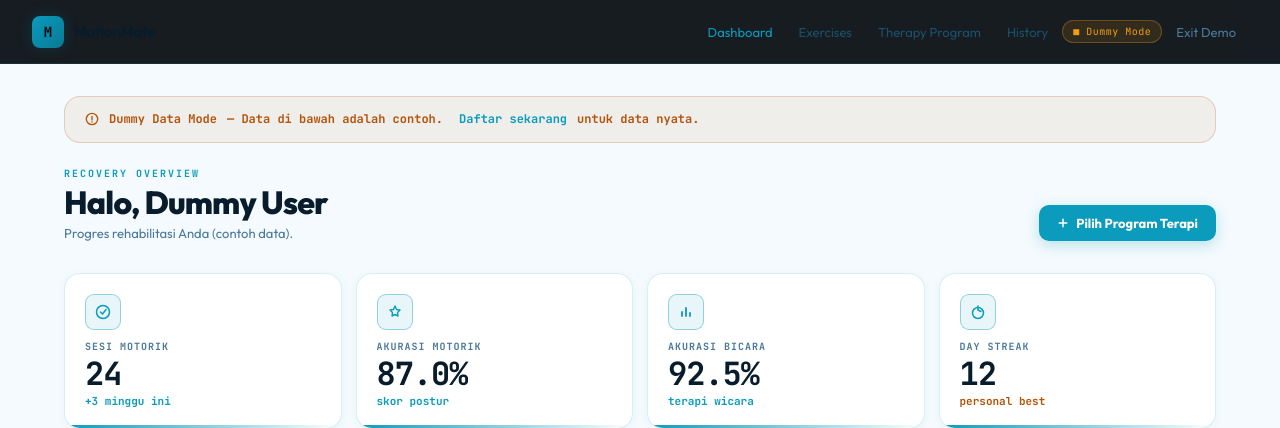
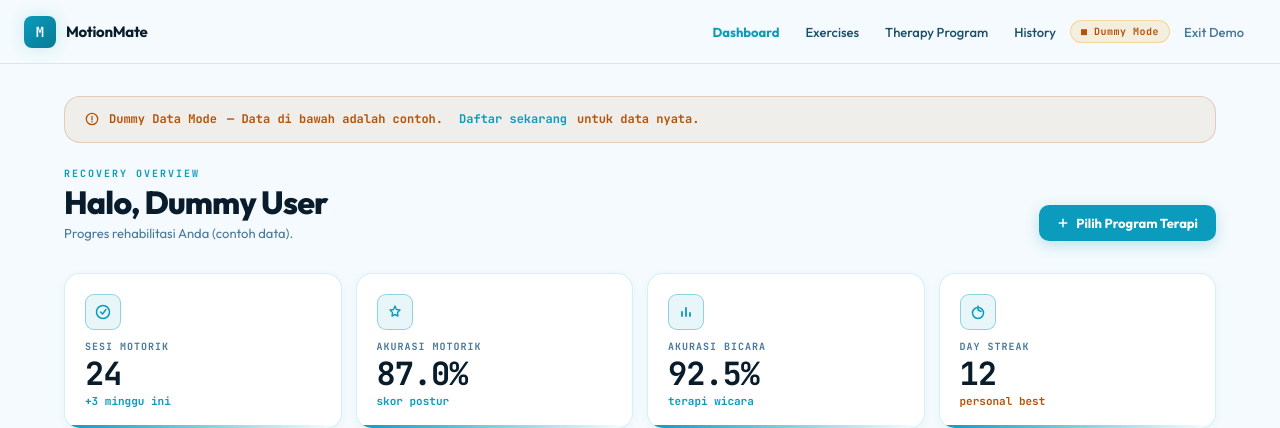
Before and after one commit to evan-william/motionmate, a Flask app: page /dashboard/ in a window 1280 px wide. Shown: the top 428 px of the page. Run offline with Flask 3, Linux system fonts and the light colour scheme; the visitor is signed in with stand-in values (Sample User, id 1).

Commit message:
updates header

```diff
--- a/templates/partials/nav.html
+++ b/templates/partials/nav.html
@@ -7,8 +7,8 @@
     position: fixed; top: 0; left: 0; right: 0; z-index: 100;
     height: var(--nav-h);
     display: flex; align-items: center; justify-content: space-between;
-    padding: 0 2rem;
-    background: rgba(4,9,15,0.92);
+    padding: 0 1.5rem;
+    background: rgba(244,250,253,0.96); /* TERANG SEPERTI THEME */
     backdrop-filter: blur(20px);
     -webkit-backdrop-filter: blur(20px);
     border-bottom: 1px solid var(--border);
@@ -21,7 +21,7 @@
   .mm-nav__logo-mark {
     width: 32px; height: 32px;
     background: linear-gradient(135deg, var(--blue), var(--blue-dark));
-    color: #04090f;
+    color: #fff;
     display: grid; place-items: center;
     font-family: var(--font-mono); font-weight: 700; font-size: 14px;
     border-radius: 8px;
@@ -31,35 +31,37 @@
   .mm-nav__logo-text {
     font-weight: 700; font-size: 15px; letter-spacing: -0.3px;
     white-space: nowrap;
+    color: var(--white);
   }
   .mm-nav__links {
     display: flex; align-items: center; gap: 2px;
   }
   .mm-nav__link {
     color: var(--text-sub); text-decoration: none;
-    font-size: 13px; font-weight: 400;
+    font-size: 13px; font-weight: 500;
     padding: 7px 12px; border-radius: 7px;
     transition: color 0.2s, background 0.2s;
     white-space: nowrap;
   }
-  .mm-nav__link:hover { color: var(--white); background: rgba(255,255,255,0.05); }
-  .mm-nav__link--active { color: var(--blue); }
+  .mm-nav__link:hover { color: var(--blue); background: rgba(11,155,188,0.08); }
+  .mm-nav__link--active { color: var(--blue); font-weight: 700; }
   .mm-nav__dummy-badge {
     display: inline-flex; align-items: center; gap: 6px;
     background: rgba(245,158,11,0.12);
     border: 1px solid rgba(245,158,11,0.3);
-    color: #f59e0b;
+    color: #b45309;
     font-size: 10px; font-family: var(--font-mono);
     padding: 4px 10px; border-radius: 20px;
     letter-spacing: 0.5px;
     white-space: nowrap;
+    font-weight: 700;
   }
   .mm-nav__toggle {
     display: none;
     background: none;
     border: 1px solid var(--border);
     color: var(--text-sub);
-    padding: 7px 11px;
+    padding: 6px 10px;
     border-radius: 7px;
     cursor: pointer;
     font-size: 16px;
@@ -73,7 +75,7 @@
   .mm-mobile-nav {
     display: none;
     position: fixed; top: var(--nav-h); left: 0; right: 0;
-    background: rgba(4,9,15,0.98);
+    background: rgba(244,250,253,0.99); /* TERANG SEPERTI THEME */
     border-bottom: 1px solid var(--border-accent);
     padding: 1.25rem 1.5rem;
     flex-direction: column; gap: 4px;
@@ -85,19 +87,20 @@
   .mm-mobile-nav a {
     color: var(--text-sub); text-decoration: none;
     font-size: 15px; font-weight: 500;
-    padding: 11px 16px; border-radius: 9px;
+    padding: 11px 14px; border-radius: 8px;
     transition: all 0.2s;
     border: 1px solid transparent;
   }
   .mm-mobile-nav a:hover {
-    color: var(--white);
-    background: rgba(255,255,255,0.05);
+    color: var(--blue);
+    background: var(--blue-dim);
     border-color: var(--border);
   }
   .mm-mobile-nav a.active {
     color: var(--blue);
     background: var(--blue-dim);
     border-color: var(--border-accent);
+    font-weight: 700;
   }
   .mm-mobile-nav__sep {
     height: 1px; background: var(--border);
@@ -105,12 +108,13 @@
   }
   .mm-mobile-nav__dummy {
     font-size: 11px; font-family: var(--font-mono);
-    color: #f59e0b;
+    color: #b45309;
     background: rgba(245,158,11,0.08);
     border: 1px solid rgba(245,158,11,0.25);
     border-radius: 9px;
     padding: 10px 16px;
     letter-spacing: 0.5px;
+    font-weight: 700;
   }
 
   @media (max-width: 768px) {
@@ -176,7 +180,7 @@
   <div class="mm-mobile-nav__sep"></div>
   {% if dummy_mode %}
     <div class="mm-mobile-nav__dummy">&#9632; Dummy Mode aktif</div>
-    <a href="{{ url_for('main.disable_dummy') }}" style="color:#f59e0b;">Exit Demo</a>
+    <a href="{{ url_for('main.disable_dummy') }}" style="color:#b45309; font-weight: 700;">Exit Demo</a>
   {% else %}
     <a href="{{ url_for('auth.logout') }}" style="color:var(--text-muted);">Logout</a>
   {% endif %}
```
Also changed, not shown: 1 other file.
